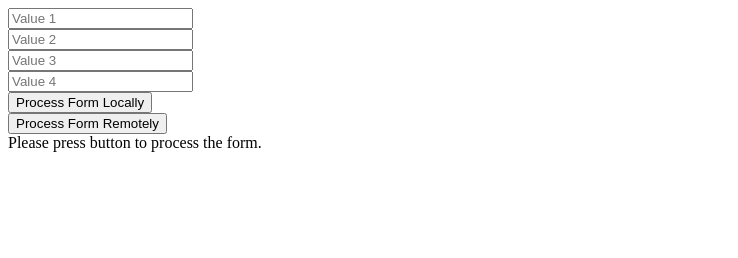
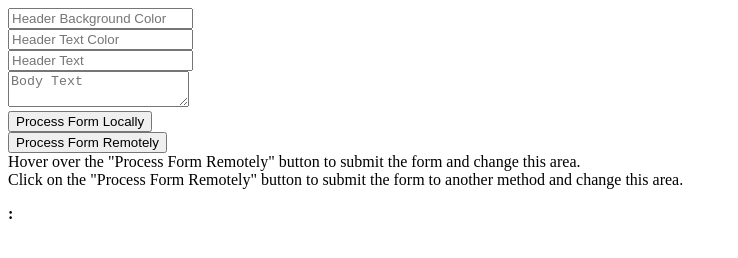
Before and after one commit to KernelSanders213/DataForm, a plain HTML site: page index.html in a window 1280 px wide. Both pictures are taken after a click on the button "Process Form Locally". Shown: the whole page, without its empty margins (0-738 px from the left). Drawn offline with nearby package versions, Linux system fonts and the light colour scheme.

Commit message:
Fully working example, and bug fixes to the library

```diff
--- a/example.js
+++ b/example.js
@@ -1,8 +1,16 @@
 var local = {
-	process: function (request) {
-		alert(request.value1);
+	process: function (request, target) {
+        $(target).html(
+            $('<p/>').append(
+                $('<b/>').html(request.head + ": "),
+                $('<em/>').html(request.text)
+            )
+        );
+    },
+	second: function (request, target) {
+		alert(request.head + ": " + request.text);
 	},
-	second: function (request) {
-		alert(request.value2);
-	}
+    blur: function (request) {
+        $('#test-target').empty();
+    }
 }
--- a/index.html
+++ b/index.html
@@ -7,18 +7,21 @@
 	</head>
 	<body>
 		<form id="test-form" data-perform-form="test-form">
-			<input type="text" name="value1" placeholder="Value 1"><br>
-			<input type="text" name="value2" placeholder="Value 2"><br>
-			<input type="text" name="value3" placeholder="Value 3"><br>
-			<input type="text" name="value4" placeholder="Value 4"><br>
+			<input type="text" name="bgcolor" placeholder="Header Background Color"><br>
+			<input type="text" name="color" placeholder="Header Text Color"><br>
+			<input type="text" name="head" placeholder="Header Text"><br>
+			<textarea name="text" placeholder="Body Text"></textarea><br>
 		</form>
-		<button type="button" data-perform-events="click,click" data-perform-forms="#test-form,#test-form" data-perform-actions="local.process,local.second" data-perform-targets="#test-target,#test-target2" data-perform-methods="local,local">Process Form Locally</button><br>
-		<button type="button" data-perform-events="click" data-perform-forms="#test-form" data-perform-actions="http://a.site.com" data-perform-methods="get" data-perform-targets="#test-target">Process Form Remotely</button>
+		<button type="button" data-perform-events="click,click" data-perform-forms="#test-form,#test-form" data-perform-actions="local.process,local.second" data-perform-targets="#test-target3,#test-target3" data-perform-methods="local,local">Process Form Locally</button><br>
+		<button type="button" data-perform-events="mouseenter,click,mouseleave" data-perform-forms="#test-form,#test-form,#test-form" data-perform-actions="http://bluelineapps.net/php/performtest1.php,http://bluelineapps.net/php/performtest2.php,local.blur" data-perform-methods="get,post,local" data-perform-targets="#test-target,#test-target2,#test-target">Process Form Remotely</button>
 		<div id="test-target">
-			Please press button to process the form.
+			Hover over the "Process Form Remotely" button to submit the form and change this area.
 		</div>
 		<div id="test-target2">
-
+            Click on the "Process Form Remotely" button to submit the form to another method and change this area.
 		</div>
+        <div id="test-target3">
+            Click on the "Process Form Locally" button to submit the form to a local JavaScript method and update this area.
+        </div>
 	</body>
 </html>
--- a/perform.js
+++ b/perform.js
@@ -8,7 +8,7 @@
  *           submit to based which submit
  *           button was pressed
  *
- * Version:  0.2
+ * Version:  0.4
  * By: Justin King and Scott Robinson
  *****************************************/
 var perform = perform || {};
@@ -59,22 +59,26 @@ $(function () {
             }
         },
         bindLocal: function (item, q, i) {
+            //console.log("Binding " + item.formids[q] + " submission using " + item.object + " to " + item.actions[q] + " on " + item.events[q] + " via " + item.methods[q] + " using local binding.");
             item.object.on(item.events[q], { model: item, q: q }, function (event) {
                 var array = $(event.data.model.formids[q]).serializeArray(), result = {}, i = 0;
                 for(i = 0; i < array.length; i++) {
                     eval('result.' + array[i].name + ' = array[' + i + '].value;');
                 }
-                eval(event.data.model.actions[event.data.q]).call(this, result);
+                eval(event.data.model.actions[event.data.q]).call(this, result, event.data.model.targets[q]);
             });
         },
         bindRemote: function (item, q) {
+            //console.log("Binding " + item.formids[q] + " submission " + item.object + " to " + item.actions[q] + " on " + item.events[q] + " via " + item.methods[q] + " using remote binding.");
             $(item.object).on(item.events[q], { model: item, q: q }, function (event) {
-                var stuff = $.ajax({
+                $.ajax({
                     url: event.data.model.actions[q],
                     type: event.data.model.methods[q],
-                    data: $(event.data.model.formids[q]).serializeArray()
+                    data: $(event.data.model.formids[q]).serializeArray(),
+                    success: function (data, textStatus, jqXHR) {
+                        $(item.targets[q]).html(data);
+                    }
                 });
-                $(item.targets[q]).html(stuff);
             });
 
         },
```
Also changed, not shown: 1 other file.
